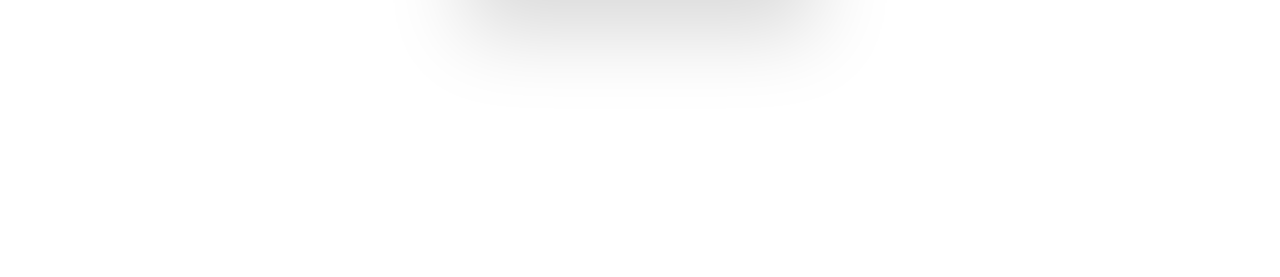
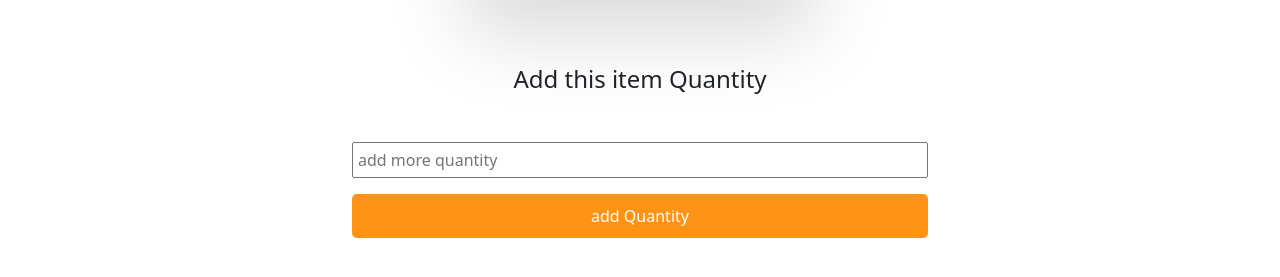
Before and after one commit to mehedi-imun/electraNext-warehouse-server, a React (Create React App) app: page /inventory/1 in a window 1280 px wide. Shown: the part 387-664 px from the top of the page. Built offline with nearby package versions, Linux system fonts and the light colour scheme; no server answers; sample sign-in values are in the browser's storage.

Commit message:
create add product quantity input and set new product quantity

```diff
--- a/src/components/Pages/Inventory/Inventory.js
+++ b/src/components/Pages/Inventory/Inventory.js
@@ -1,10 +1,10 @@
-import React, { useEffect, useState } from 'react';
+import React, { useCallback, useEffect, useState } from 'react';
+import { useForm } from 'react-hook-form';
 import { useParams } from 'react-router-dom';
 
 const Inventory = () => {
     const { id } = useParams()
     const [item, setItem] = useState({})
-
     const { img, description, price, quantity, supplier, name } = item;
     useEffect(() => {
         const url = `http://localhost:5000/product/${id}`
@@ -12,6 +12,9 @@
             .then(res => res.json())
             .then(data => setItem(data))
     }, []);
+
+    // increase quantity
+
     const handleDelivered = (updatedQuantity) => {
         const newQuantity = updatedQuantity - 1
         const url = `http://localhost:5000/item/${id}`
@@ -24,21 +27,39 @@
         })
             .then(res => res.json())
             .then(data => {
-                if(data.modifiedCount >= 1){
+                if (data.modifiedCount >= 1) {
                     fetch(`http://localhost:5000/product/${id}`)
                         .then(res => res.json())
                         .then(data => setItem(data))
                 }
             })
-
-
     }
-
-
-
+    // add more quantity
+    const { register, handleSubmit } = useForm();
+    const onSubmit = (data) => {
+        const quantityInput = data.quantity;
+        const newQuantity = parseInt(quantityInput) + quantity;
+        const url = `http://localhost:5000/item/${id}`
+        fetch(url, {
+            method: 'PUT',
+            headers: {
+                'Content-Type': 'application/json',
+            },
+            body: JSON.stringify({ newQuantity }),
+        })
+            .then(res => res.json())
+            .then(data => {
+                if (data.modifiedCount >= 1) {
+                    fetch(`http://localhost:5000/product/${id}`)
+                        .then(res => res.json())
+                        .then(data => setItem(data))
+                }
+            })
+    };
 
     return (
-        <div style={{ height: '100vh' }} className='mt-5'>
+        <div>
+            <div className='mt-5'>
                 <div style={{ marginBottom: '50px' }} className='card-body d-flex justify-content-center '>
                     <div className="card">
                         <div className="imgBox">
@@ -64,6 +85,20 @@
 
                 </div>
             </div>
+            <div className='mt-5 mb-5'>
+                <h4 className='text-center my-5'>Add this item Quantity</h4>
+                <form className='d-flex flex-column mt-2 w-75 mx-auto align-items-center' onSubmit={handleSubmit(onSubmit)}>
+                    <input
+                        className='mb-3  p-1 input-felid'
+                        type='number'
+                        {...register("quantity", { required: true })}
+                        placeholder='add more quantity'
+
+                    />
+                    <input type="submit" value='add Quantity' className='login-btn input-felid' />
+                </form>
+            </div>
+        </div>
     );
 };
 
```
Lines whose indentation alone changed are shown as unchanged.
